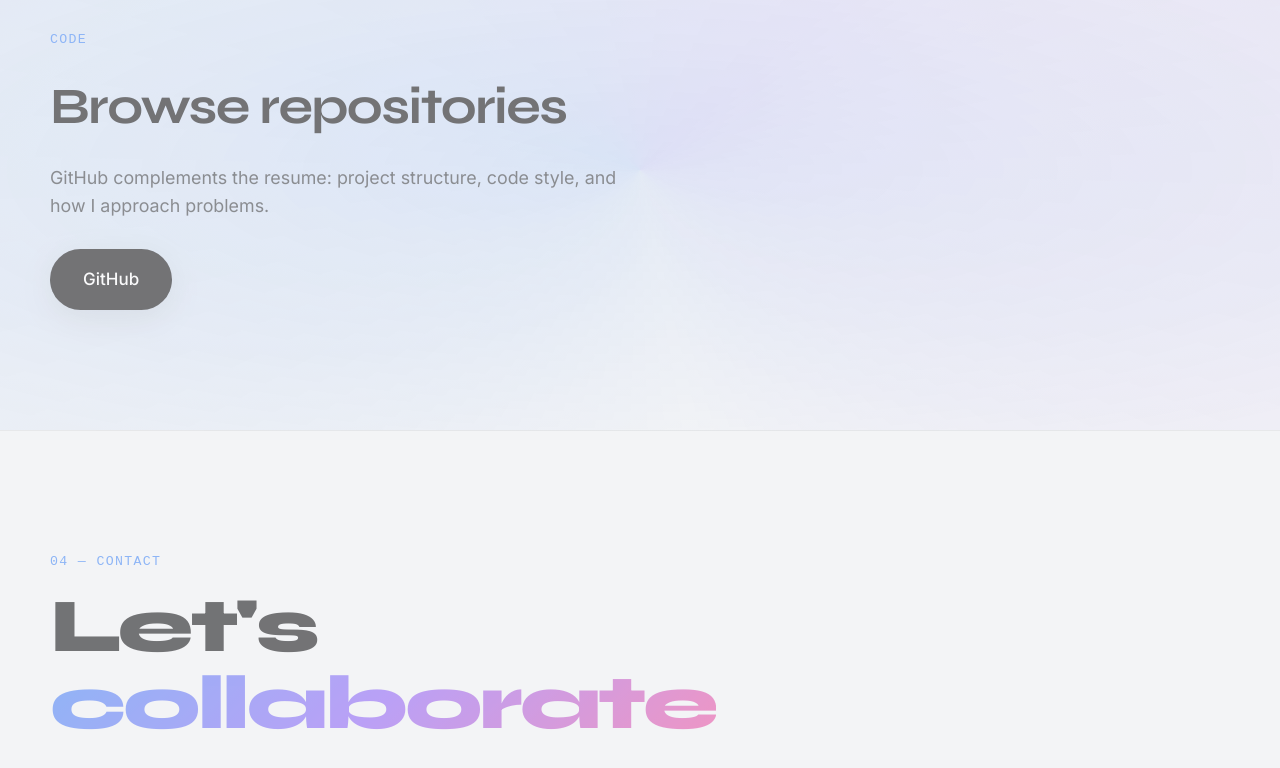
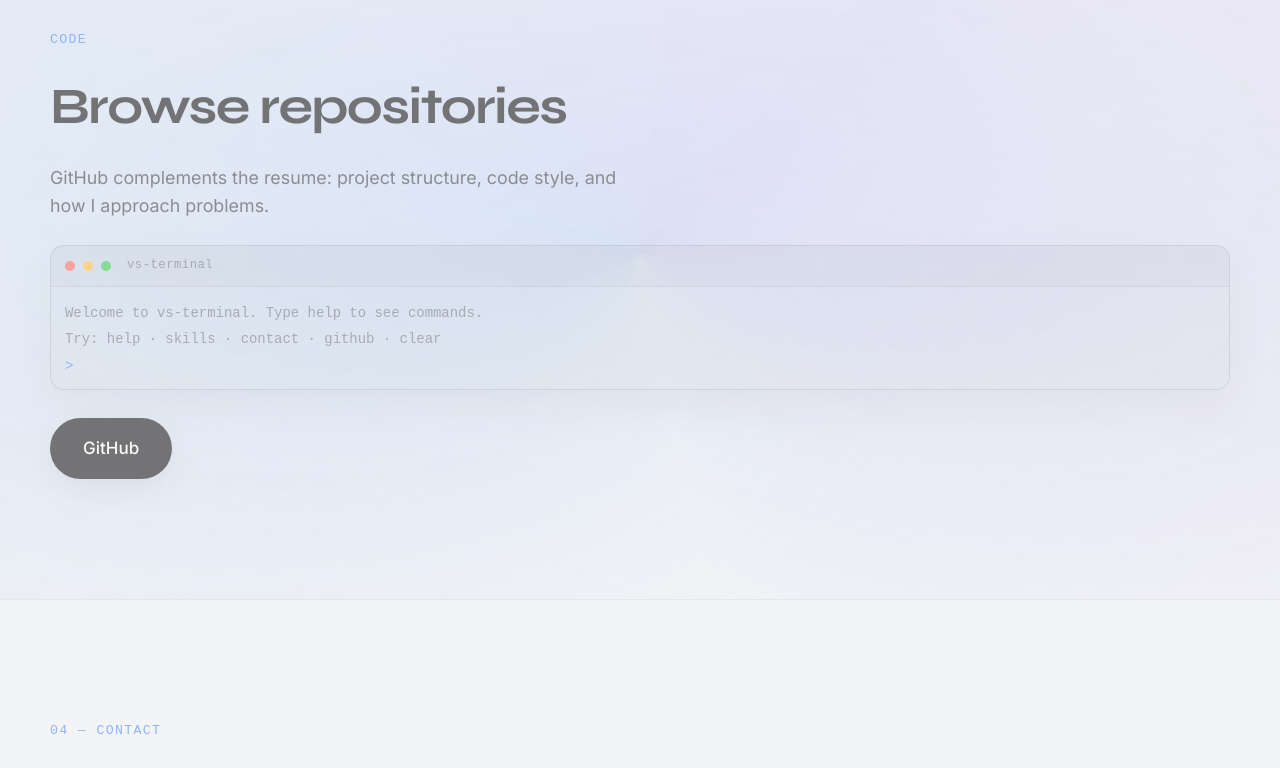
Before and after one commit to chavcha/visitka, a React (Vite) app: page / in a window 1280 px wide. Shown: the part 3747-4515 px from the top of the page. Built offline with nearby package versions, Linux system fonts and the light colour scheme.

Commit message:
Add interactive terminal to Code section

```diff
--- a/src/App.css
+++ b/src/App.css
@@ -1135,10 +1135,124 @@
 }
 
 .cta-band__text {
-  margin: 0 0 28px;
+  margin: 0 0 24px;
   max-width: 32em;
   font-size: 1.05rem;
   color: var(--text);
+}
+
+.code-terminal {
+  margin-bottom: 28px;
+  border: 1px solid var(--border-strong);
+  border-radius: 14px;
+  overflow: hidden;
+  background: rgba(0, 0, 0, 0.35);
+  box-shadow: 0 20px 48px rgba(0, 0, 0, 0.25);
+  font-family: var(--font-mono);
+  text-align: left;
+}
+
+[data-theme='light'] .code-terminal {
+  background: rgba(0, 0, 0, 0.04);
+  box-shadow: 0 16px 40px rgba(0, 0, 0, 0.08);
+}
+
+.code-terminal__chrome {
+  display: flex;
+  align-items: center;
+  gap: 8px;
+  padding: 10px 14px;
+  border-bottom: 1px solid var(--border);
+  background: rgba(255, 255, 255, 0.04);
+}
+
+[data-theme='light'] .code-terminal__chrome {
+  background: rgba(0, 0, 0, 0.04);
+}
+
+.code-terminal__dot {
+  width: 10px;
+  height: 10px;
+  border-radius: 50%;
+}
+
+.code-terminal__dot--red {
+  background: #ff5f57;
+}
+
+.code-terminal__dot--yellow {
+  background: #febc2e;
+}
+
+.code-terminal__dot--green {
+  background: #28c840;
+}
+
+.code-terminal__title {
+  margin-left: 8px;
+  font-size: 0.72rem;
+  color: var(--text-muted);
+  letter-spacing: 0.04em;
+}
+
+.code-terminal__body {
+  max-height: 280px;
+  overflow-y: auto;
+  padding: 16px 14px 12px;
+  outline: none;
+}
+
+.code-terminal__line {
+  margin: 0 0 6px;
+  font-size: 0.82rem;
+  line-height: 1.45;
+  white-space: pre-wrap;
+  word-break: break-word;
+}
+
+.code-terminal__line--system {
+  color: var(--text-muted);
+}
+
+.code-terminal__line--in {
+  color: var(--accent);
+}
+
+.code-terminal__line--out {
+  color: var(--text);
+}
+
+.code-terminal__line--err {
+  color: #f87171;
+}
+
+.code-terminal__form {
+  display: flex;
+  align-items: center;
+  gap: 8px;
+  margin-top: 4px;
+}
+
+.code-terminal__prompt {
+  color: var(--accent);
+  font-size: 0.82rem;
+  flex-shrink: 0;
+}
+
+.code-terminal__input {
+  flex: 1;
+  min-width: 0;
+  border: none;
+  background: transparent;
+  color: var(--heading);
+  font-family: inherit;
+  font-size: 0.82rem;
+  outline: none;
+  caret-color: var(--accent);
+}
+
+.code-terminal__input::placeholder {
+  color: var(--text-muted);
 }
 
 /* —— Contact —— */
--- a/src/App.tsx
+++ b/src/App.tsx
@@ -1,6 +1,7 @@
 import { useCallback, useEffect, useState, type CSSProperties } from 'react'
 import { CountUp } from './components/CountUp'
 import { CursorSpotlight } from './components/CursorSpotlight'
+import { CodeTerminal } from './components/CodeTerminal'
 import { HireMeToast } from './components/HireMeToast'
 import { LocaleToggle } from './components/LocaleToggle'
 import { ThemeToggle } from './components/ThemeToggle'
@@ -309,6 +310,7 @@ function App() {
                 {t.code.title}
               </h2>
               <p className="cta-band__text">{t.code.text}</p>
+              <CodeTerminal />
               <MagneticLink
                 className="btn btn--fill btn--lg btn-magnetic"
                 href="https://github.com/chavcha"
--- /dev/null
+++ b/src/components/CodeTerminal.tsx
@@ -0,0 +1,189 @@
+import {
+  useCallback,
+  useEffect,
+  useRef,
+  useState,
+  type FormEvent,
+  type KeyboardEvent,
+} from 'react'
+import { useLocale } from '../i18n/LocaleContext'
+
+const SKILL_NAMES = [
+  'React',
+  'JavaScript',
+  'TypeScript',
+  'Vue.js',
+  'React Native',
+  'Redux',
+  'Node.js',
+  'GraphQL',
+  'Vite',
+  'Effector',
+  'FSD',
+  'C# / .NET',
+  'HTML & CSS',
+  'SQL',
+  'Express.js',
+  'Apollo',
+] as const
+
+type LineKind = 'system' | 'in' | 'out' | 'err'
+
+type TerminalLine = {
+  id: number
+  kind: LineKind
+  text: string
+}
+
+let lineId = 0
+function nextLine(kind: LineKind, text: string): TerminalLine {
+  lineId += 1
+  return { id: lineId, kind, text }
+}
+
+export function CodeTerminal() {
+  const { t } = useLocale()
+  const [lines, setLines] = useState<TerminalLine[]>([])
+  const [input, setInput] = useState('')
+  const bodyRef = useRef<HTMLDivElement>(null)
+  const inputRef = useRef<HTMLInputElement>(null)
+
+  useEffect(() => {
+    lineId = 0
+    setLines([
+      nextLine('system', t.terminal.welcome),
+      nextLine('system', t.terminal.hint),
+    ])
+  }, [t.terminal.hint, t.terminal.welcome])
+
+  useEffect(() => {
+    const el = bodyRef.current
+    if (el) el.scrollTop = el.scrollHeight
+  }, [lines])
+
+  const runCommand = useCallback(
+    (raw: string): TerminalLine[] => {
+      const cmd = raw.trim().toLowerCase()
+
+      if (!cmd) return []
+
+      if (cmd === 'help') {
+        return [
+          nextLine('out', t.terminal.helpTitle),
+          ...t.terminal.helpLines.map((line) => nextLine('out', line)),
+        ]
+      }
+
+      if (cmd === 'skills') {
+        return [
+          nextLine('out', t.terminal.skillsTitle),
+          nextLine('out', `  ${SKILL_NAMES.join(' · ')}`),
+        ]
+      }
+
+      if (cmd === 'contact') {
+        return [
+          nextLine('out', t.terminal.contactTitle),
+          nextLine('out', t.terminal.contactEmail),
+          nextLine('out', t.terminal.contactTelegram),
+          nextLine('out', t.terminal.contactGithub),
+          nextLine('out', t.terminal.contactPhone),
+        ]
+      }
+
+      if (cmd === 'github') {
+        window.open('https://github.com/chavcha', '_blank', 'noopener,noreferrer')
+        return [nextLine('out', t.terminal.githubOpen)]
+      }
+
+      return [nextLine('err', t.terminal.unknown)]
+    },
+    [t.terminal],
+  )
+
+  const submit = useCallback(
+    (raw: string) => {
+      const trimmed = raw.trim()
+      if (!trimmed) return
+
+      if (trimmed.toLowerCase() === 'clear') {
+        setLines([
+          nextLine('in', `> ${trimmed}`),
+          nextLine('out', t.terminal.cleared),
+          nextLine('system', t.terminal.hint),
+        ])
+        setInput('')
+        return
+      }
+
+      const output = runCommand(trimmed)
+      setLines((prev) => [
+        ...prev,
+        nextLine('in', `> ${trimmed}`),
+        ...output,
+      ])
+      setInput('')
+    },
+    [runCommand, t.terminal.cleared, t.terminal.hint],
+  )
+
+  const onSubmit = (e: FormEvent) => {
+    e.preventDefault()
+    submit(input)
+  }
+
+  const onBodyKeyDown = (e: KeyboardEvent<HTMLDivElement>) => {
+    if (e.key === 'Enter' || e.key === ' ') {
+      e.preventDefault()
+      inputRef.current?.focus()
+    }
+  }
+
+  return (
+    <div
+      className="code-terminal"
+      onClick={() => inputRef.current?.focus()}
+      role="region"
+      aria-label="Interactive terminal"
+    >
+      <div className="code-terminal__chrome" aria-hidden="true">
+        <span className="code-terminal__dot code-terminal__dot--red" />
+        <span className="code-terminal__dot code-terminal__dot--yellow" />
+        <span className="code-terminal__dot code-terminal__dot--green" />
+        <span className="code-terminal__title">vs-terminal</span>
+      </div>
+      <div
+        ref={bodyRef}
+        className="code-terminal__body"
+        tabIndex={0}
+        onKeyDown={onBodyKeyDown}
+      >
+        {lines.map((line) => (
+          <p
+            key={line.id}
+            className={`code-terminal__line code-terminal__line--${line.kind}`}
+          >
+            {line.text}
+          </p>
+        ))}
+        <form className="code-terminal__form" onSubmit={onSubmit}>
+          <label className="code-terminal__prompt" htmlFor="terminal-input">
+            {'>'}
+          </label>
+          <input
+            id="terminal-input"
+            ref={inputRef}
+            className="code-terminal__input"
+            type="text"
+            value={input}
+            onChange={(e) => setInput(e.target.value)}
+            spellCheck={false}
+            autoComplete="off"
+            autoCapitalize="off"
+            autoCorrect="off"
+          />
+        </form>
+      </div>
+    </div>
+  )
+}
--- a/src/i18n/translations.ts
+++ b/src/i18n/translations.ts
@@ -87,6 +87,27 @@ const en: Copy = {
     title: 'Browse repositories',
     text: 'GitHub complements the resume: project structure, code style, and how I approach problems.',
     github: 'GitHub',
+  },
+  terminal: {
+    welcome: 'Welcome to vs-terminal. Type help to see commands.',
+    hint: 'Try: help · skills · contact · github · clear',
+    helpTitle: 'Available commands:',
+    helpLines: [
+      '  help     — show this list',
+      '  skills   — tech stack',
+      '  contact  — email, Telegram, phone',
+      '  github   — open GitHub profile',
+      '  clear    — clear the screen',
+    ],
+    skillsTitle: 'Stack:',
+    contactTitle: 'Contact:',
+    contactEmail: '  email:    waldemar.vs@yandex.ru',
+    contactTelegram: '  telegram: @camefromwayabove',
+    contactGithub: '  github:   github.com/chavcha',
+    contactPhone: '  phone:    +7 (918) 488-34-24',
+    githubOpen: 'Opening github.com/chavcha …',
+    cleared: 'Screen cleared.',
+    unknown: 'Unknown command. Type help.',
   },
   contact: {
     eyebrow: '04 — Contact',
@@ -197,6 +218,27 @@ const ru: Copy = {
     text: 'GitHub дополняет резюме: структура проектов, стиль кода и подход к задачам.',
     github: 'GitHub',
   },
+  terminal: {
+    welcome: 'Добро пожаловать в vs-terminal. Введите help для списка команд.',
+    hint: 'Попробуйте: help · skills · contact · github · clear',
+    helpTitle: 'Доступные команды:',
+    helpLines: [
+      '  help     — показать этот список',
+      '  skills   — стек технологий',
+      '  contact  — email, Telegram, телефон',
+      '  github   — открыть профиль GitHub',
+      '  clear    — очистить экран',
+    ],
+    skillsTitle: 'Стек:',
+    contactTitle: 'Контакты:',
+    contactEmail: '  email:    waldemar.vs@yandex.ru',
+    contactTelegram: '  telegram: @camefromwayabove',
+    contactGithub: '  github:   github.com/chavcha',
+    contactPhone: '  phone:    +7 (918) 488-34-24',
+    githubOpen: 'Открываю github.com/chavcha …',
+    cleared: 'Экран очищен.',
+    unknown: 'Неизвестная команда. Введите help.',
+  },
   contact: {
     eyebrow: '04 — Контакты',
     line1: 'Давайте',
```
Also changed, not shown: src/i18n/types.ts (+15 -0 lines).
